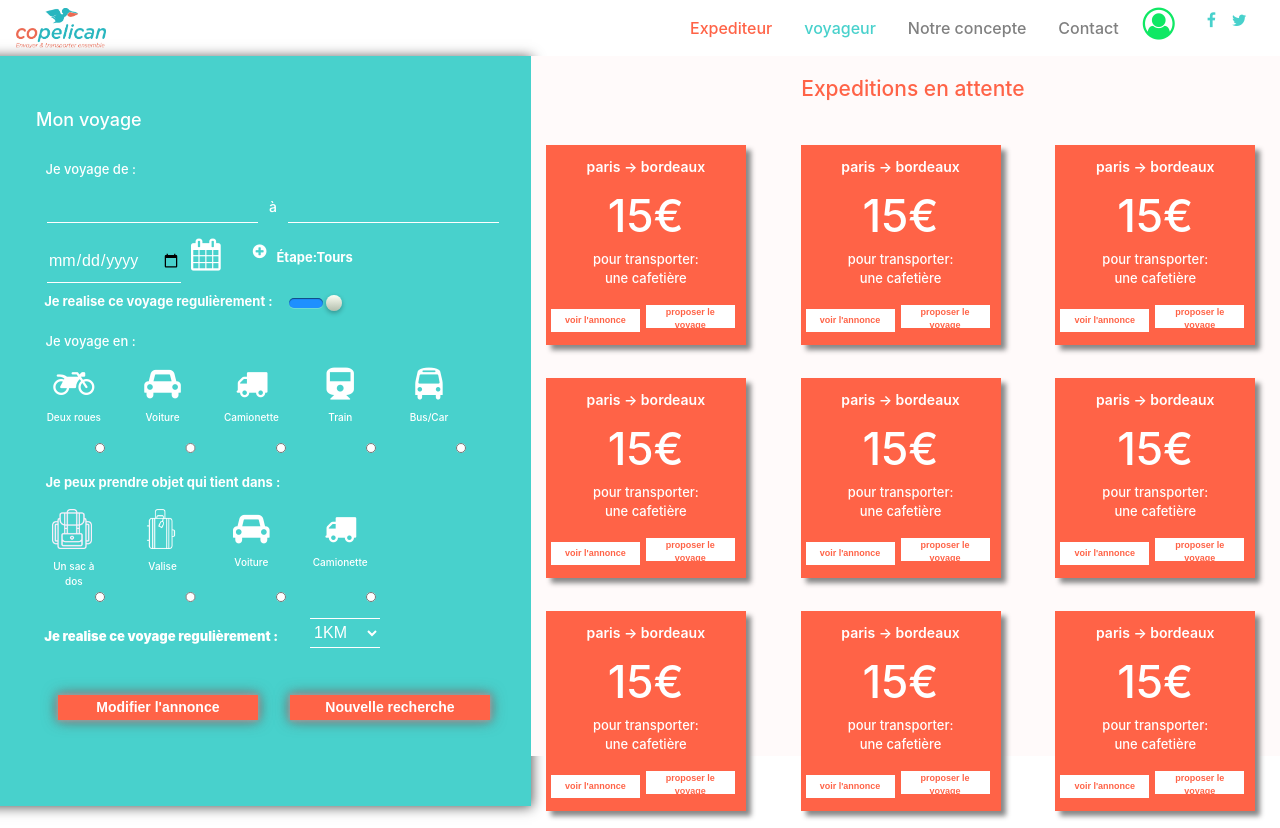
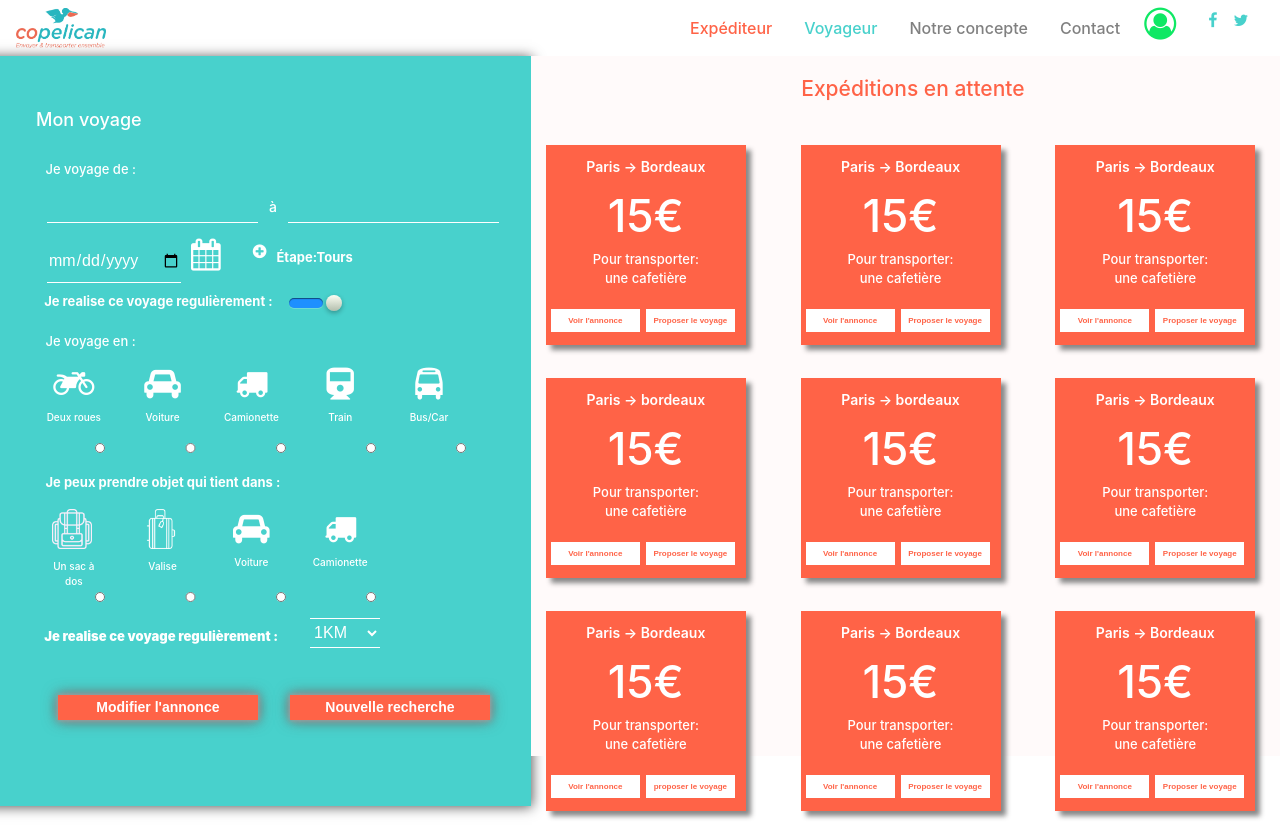
Before and after one commit to foussenii/page-copelican, a plain HTML site: page index.html in a window 1280 px wide. Drawn offline with nearby package versions, Linux system fonts and the light colour scheme.

Commit message:
rajout de div

```diff
--- a/copelican.css
+++ b/copelican.css
@@ -11,6 +11,7 @@ p {
     font-weight: 500;
     font-size: 13px;
 }
+
 button {
     height: 23px;
     width: 89px;
@@ -22,148 +23,26 @@ button {
     text-decoration: none;
     cursor: pointer;
 }
-input{
+
+input {
     border: 0;
     outline: 0;
     background: transparent;
     border-bottom: 1px solid white;
-    color:white;
-    font-size:10px;
+    color: white;
+    font-size: 10px;
 }
-input:focus{
-  color:white;
+
+input:focus {
+    color: white;
     font-size: 12px;
 }
-li{
+
+li {
     padding-left: 1em;
 }
-.col-md-7 {
-    background-color: #FFFAFA;
-    height: 700px;
-    margin: 0;
-    padding: 0;
-
-}
-
-.col-md-5 {
-    height: 750px;
-    background-color: #48D1CC;
-    box-shadow: 1px 1px 12px #555;
-    margin: 0;
-    padding: 0;
-
-}
-.col-md-4{
-  display: flex;
-  flex-direction: row;
-padding-left: 2em;
-margin-top: 1em;
-}
-.col-md-3{
-  color: white;
-  display: flex;
-  flex-direction: row;
-margin-top: 1em;
-}
-.depart{
-  color: white;
-  display: block;
-  padding-top: 9px;
-  padding-left: 10px;
-font-weight: 700;
-}
-.depart2{
-  color: white;
-  padding-top: 9px;
-  padding-left: 3.4em;
-font-weight: 700;}
-
-#ligne1{
-margin-left: 2em;
-
-}
-#espace-input{
-  padding-left:11px;
-  padding-right: 11px;
-  color: white;
-  font-size: 14px;
-  font-weight:500;
-}
-#orange{
-  color: #FF6347;
-  text-align: center;
-  font-weight: 500;
-  text-decoration: none;
-  display: block;
-  margin-left: 35em;
-  padding: 0.5em;
-
-}
-#cyan{
-color:#48D1CC;
-  font-weight: 500;
-  text-decoration: none;
-  display: block;
-  padding: 0.5em;
-}
-#user{
- color:#0FE864;
-  padding-right: 1em;
-}
-#espace {
-    color: #FF6347;
-    text-align: center;
-    padding-top: 1em;
-    padding-bottom: 1em;
-    font-size: 21px;
-}
-#espace2{
-  color: white;
-    font-size: 18px;
-    padding-top: 3em;
-    padding-left: 2em;
-padding-bottom: 1em;
-}
-#drop{
-  width: 70px;
-  height: 30px;
-
-color: white;
-  border: 0;
-    outline: 0;
-    background: transparent;
-    border-bottom: 1px solid white;
-    border-top:1px solid white;
-  margin-left: 2em;
-
-}
-.travel{
-  width: 40px;
-  height: 40px;
-  display: flex;
-  justify-content: center;
-margin-left: 0.5em;
-
-}
-.voyage{
-  color: white;
-  padding-left: 3.5em;
-  font-size: 13px;
-  padding-top: 4em;
-  font-weight: 500;
-}
-.slideOne {
-  width: 34px;
-  height: 10px;
-  background:#1E90FF;
-  margin-left: 1em;
-  margin-top: 15px;
-  position: relative;
-  border-radius: 50px;
-  box-shadow: inset 0px 1px 1px rgba(0, 0, 0, 0.5), 0px 1px 0px rgba(255, 255, 255, 0.2);}
 
 label {
-
     display: block;
     width: 16px;
     height: 16px;
@@ -177,79 +56,217 @@ margin-left: 0.5em;
     box-shadow: 0px 2px 5px 0px rgba(0, 0, 0, 0.3);
     transition: all 0.4s ease;
 }
+
 input[type=checkbox] {
     visibility: hidden;
-    &:checked + label {
-left:37px;
+    &:checked+label {
+        left: 37px;
     }
 }
+
 input[type=radio] {
-   background-color:transparent;
-   border:none;
-
+    background-color: transparent;
+    border: none;
 }
 
-.calendar{
+.col-md-7 {
+    background-color: #FFFAFA;
+    height: 700px;
+    margin: 0;
+    padding: 0;
+}
+
+.col-md-5 {
+    height: 750px;
+    background-color: #48D1CC;
+    box-shadow: 1px 1px 12px #555;
+    margin: 0;
+    padding: 0;
+}
+
+.col-md-4 {
+    display: flex;
+    flex-direction: row;
+    padding-left: 2em;
+    margin-top: 1em;
+}
+
+.col-md-3 {
+    color: white;
+    display: flex;
+    flex-direction: row;
+    margin-top: 1em;
+}
+
+.depart {
+    color: white;
+    display: block;
+    padding-top: 9px;
+    padding-left: 10px;
+    font-weight: 700;
+}
+
+.depart2 {
+    color: white;
+    padding-top: 9px;
+    padding-left: 3.4em;
+    font-weight: 700;
+}
+
+#ligne1 {
+    margin-left: 2em;
+}
+
+#espace-input {
+    padding-left: 11px;
+    padding-right: 11px;
+    color: white;
+    font-size: 14px;
+    font-weight: 500;
+}
+
+#orange {
+    color: #FF6347;
+    text-align: center;
+    font-weight: 500;
+    text-decoration: none;
+    display: block;
+    margin-left: 35em;
+    padding: 0.5em;
+}
+
+#cyan {
+    color: #48D1CC;
+    font-weight: 500;
+    text-decoration: none;
+    display: block;
+    padding: 0.5em;
+}
+
+#user {
+    color: #0FE864;
+    padding-right: 1em;
+}
+
+#espace {
+    color: #FF6347;
+    text-align: center;
+    padding-top: 1em;
+    padding-bottom: 1em;
+    font-size: 21px;
+}
+
+#espace2 {
+    color: white;
+    font-size: 18px;
+    padding-top: 3em;
+    padding-left: 2em;
+    padding-bottom: 1em;
+}
+
+#drop {
+    width: 70px;
+    height: 30px;
+    color: white;
+    border: 0;
+    outline: 0;
+    background: transparent;
+    border-bottom: 1px solid white;
+    border-top: 1px solid white;
+    margin-left: 2em;
+}
+
+.travel {
+    width: 40px;
+    height: 40px;
+    display: flex;
+    justify-content: center;
+    margin-left: 0.5em;
+}
+
+.voyage {
+    color: white;
+    padding-left: 3.5em;
+    font-size: 13px;
+    padding-top: 4em;
+    font-weight: 500;
+}
+
+.slideOne {
+    width: 34px;
+    height: 10px;
+    background: #1E90FF;
+    margin-left: 1em;
+    margin-top: 15px;
+    position: relative;
+    border-radius: 50px;
+    box-shadow: inset 0px 1px 1px rgba(0, 0, 0, 0.5), 0px 1px 0px rgba(255, 255, 255, 0.2);
+}
+
+.calendar {
     color: white;
     padding-left: 10px;
 }
-.button-plus{
-color:white;
+
+.button-plus {
+    color: white;
     padding-left: 2em;
     ;
+}
 
+.green {
+    color: #48D1CC;
 }
-.green{
-  color:#48D1CC;
-}
-.nav-link{
+
+.nav-link {
     color: grey;
     font-weight: 500;
 }
+
 .copelican {
     width: 90px;
     height: 40px;
 }
 
-
-
-.box{
+.box {
     display: flex;
     justify-content: center;
-  color:white;
+    color: white;
+}
 
-}
-.box2{
+.box2 {
     display: flex;
     flex-direction: column;
     justify-content: center;
     margin-left: 1.8em;
+}
 
-}
-.mobile{
+.mobile {
     width: 60px;
     height: 1px;
     margin-top: 1em;
     font-size: 10px;
 }
-.click{
+
+.click {
     justify-content: center;
     margin-left: 2em;
     margin-bottom: 1em;
-  display:flex;
+    display: flex;
     flex-direction: row;
 }
 
-.click1{
+.click1 {
     width: 74.3px;
     height: 10px;
     margin-left: 1em;
-    background-color:#FFF3F3;
+    background-color: #FFF3F3;
 }
 
-.centre{
+.centre {
     display: flex;
-  flex-direction: row;}
+    flex-direction: row;
+}
 
 .carre {
     background-color: #FF6347;
@@ -274,32 +291,32 @@ justify-content: center;
     font-size: 45px;
     font-weight: 500;
 }
-
-
 .line-block {
     display: flex;
     justify-content: space-around;
     justify-content: center;
 }
-
 .block {
     height: 30px;
     width: 95px;
 }
 
 .taille {
-    font-size: 9px;
+    font-size: 8px;
     color: #FF6347;
+    font-weight: 600;
 }
+
 .taille:hover {
     box-shadow: 0 0 5px #aaa, 0 0 10px #888, 0 0 15px #666;
 }
-.setting{
+
+.setting {
     padding-top: 2em;
     padding-left: 2em;
+}
 
-}
-.long{
+.long {
     width: 200px;
     height: 25px;
     font-size: 14px;
--- a/index.html
+++ b/index.html
@@ -27,10 +27,10 @@
         <div class="navbar-collapse collapse" id="navbarsExampleDefault" aria-expanded="false">
             <ul class="navbar-nav mr-auto">
                 <li class="nav-item active">
-                    <a id="orange" href="#">Expediteur</a>
+                    <a id="orange" href="#">Expéditeur</a>
                 </li>
                 <li class="nav-item active">
-                    <a id="cyan" href="#">voyageur </a>
+                    <a id="cyan" href="#">Voyageur </a>
                 </li>
                 <li class="nav-item active">
                     <a class="nav-link" href="#">Notre concepte </a>
@@ -178,16 +178,114 @@
             </div>
         </div>
         <div class="col-md-7">
-            <h4 id="espace">Expeditions en attente</h4>
+            <h4 id="espace">Expéditions en attente</h4>
             <div class="row">
                 <div class="col-md-4">
                     <div class="carre">
-                        <h6 class="titre">paris → bordeaux</h6>
+                        <h6 class="titre">Paris → Bordeaux</h6>
                         <span class="chiffre">15€</span>
-                        <p>pour transporter:<br> une cafetière</p>
+                        <p>Pour transporter:<br> une cafetière</p>
                         <div class="line-block">
                             <div class="block">
-                                <button class="taille" type="button" name="button">voir l'annonce</button>
+                                <button class="taille" type="button" name="button">Voir l'annonce</button>
+                            </div>
+                            <div class="block">
+                                <button class="taille" type="button">Proposer le voyage</button>
+                            </div>
+                        </div>
+                    </div>
+                </div>
+                <div class="col-md-4">
+                    <div class="carre">
+                        <h6 class="titre">Paris → Bordeaux</h6>
+                        <span class="chiffre">15€</span>
+                        <p>Pour transporter:<br> une cafetière</p>
+                        <div class="line-block">
+                            <div class="block">
+                                <button class="taille" type="button" name="button">Voir l'annonce</button>
+                            </div>
+                            <div class="block">
+                                <button class="taille" type="button">Proposer le voyage</button>
+                            </div>
+                        </div>
+                    </div>
+                </div>
+
+                <div class="col-md-4">
+                    <div class="carre">
+                        <h6 class="titre">Paris → Bordeaux</h6>
+                        <span class="chiffre">15€</span>
+                        <p>Pour transporter:<br> une cafetière</p>
+                        <div class="line-block">
+                            <div class="block">
+                                <button class="taille" type="button" name="button">Voir l'annonce</button>
+                            </div>
+                            <div class="block">
+                                <button class="taille" type="button">Proposer le voyage</button>
+                            </div>
+                        </div>
+                    </div>
+                </div>
+
+            </div>
+            <div class="row">
+                <div class="col-md-4">
+                    <div class="carre">
+                        <h6 class="titre">Paris → bordeaux</h6>
+                        <span class="chiffre">15€</span>
+                        <p>Pour transporter:<br> une cafetière</p>
+                        <div class="line-block">
+                            <div class="block">
+                                <button class="taille" type="button" name="button">Voir l'annonce</button>
+                            </div>
+                            <div class="block">
+                                <button class="taille" type="button">Proposer le voyage</button>
+                            </div>
+                        </div>
+                    </div>
+                </div>
+                <div class="col-md-4">
+                    <div class="carre">
+                        <h6 class="titre">Paris → bordeaux</h6>
+                        <span class="chiffre">15€</span>
+                        <p>Pour transporter:<br> une cafetière</p>
+                        <div class="line-block">
+                            <div class="block">
+                                <button class="taille" type="button" name="button">Voir l'annonce</button>
+                            </div>
+                            <div class="block">
+                                <button class="taille" type="button">Proposer le voyage</button>
+                            </div>
+                        </div>
+                    </div>
+                </div>
+
+                <div class="col-md-4">
+                    <div class="carre">
+                        <h6 class="titre">Paris → Bordeaux</h6>
+                        <span class="chiffre">15€</span>
+                        <p>Pour transporter:<br> une cafetière</p>
+                        <div class="line-block">
+                            <div class="block">
+                                <button class="taille" type="button" name="button">Voir l'annonce</button>
+                            </div>
+                            <div class="block">
+                                <button class="taille" type="button">Proposer le voyage</button>
+                            </div>
+                        </div>
+                    </div>
+                </div>
+
+            </div>
+            <div class="row">
+                <div class="col-md-4">
+                    <div class="carre">
+                        <h6 class="titre">Paris → Bordeaux</h6>
+                        <span class="chiffre">15€</span>
+                        <p>Pour transporter:<br> une cafetière</p>
+                        <div class="line-block">
+                            <div class="block">
+                                <button class="taille" type="button" name="button">Voir l'annonce</button>
                             </div>
                             <div class="block">
                                 <button class="taille" type="button">proposer le voyage</button>
@@ -197,15 +295,15 @@
                 </div>
                 <div class="col-md-4">
                     <div class="carre">
-                        <h6 class="titre">paris → bordeaux</h6>
+                        <h6 class="titre">Paris → Bordeaux</h6>
                         <span class="chiffre">15€</span>
-                        <p>pour transporter:<br> une cafetière</p>
+                        <p>Pour transporter:<br> une cafetière</p>
                         <div class="line-block">
                             <div class="block">
-                                <button class="taille" type="button" name="button">voir l'annonce</button>
+                                <button class="taille" type="button" name="button">Voir l'annonce</button>
                             </div>
                             <div class="block">
-                                <button class="taille" type="button">proposer le voyage</button>
+                                <button class="taille" type="button">Proposer le voyage</button>
                             </div>
                         </div>
                     </div>
@@ -213,113 +311,15 @@
 
                 <div class="col-md-4">
                     <div class="carre">
-                        <h6 class="titre">paris → bordeaux</h6>
+                        <h6 class="titre">Paris → Bordeaux</h6>
                         <span class="chiffre">15€</span>
-                        <p>pour transporter:<br> une cafetière</p>
+                        <p>Pour transporter:<br> une cafetière</p>
                         <div class="line-block">
                             <div class="block">
-                                <button class="taille" type="button" name="button">voir l'annonce</button>
+                                <button class="taille" type="button" name="button">Voir l'annonce</button>
                             </div>
                             <div class="block">
-                                <button class="taille" type="button">proposer le voyage</button>
-                            </div>
-                        </div>
-                    </div>
-                </div>
-
-            </div>
-            <div class="row">
-                <div class="col-md-4">
-                    <div class="carre">
-                        <h6 class="titre">paris → bordeaux</h6>
-                        <span class="chiffre">15€</span>
-                        <p>pour transporter:<br> une cafetière</p>
-                        <div class="line-block">
-                            <div class="block">
-                                <button class="taille" type="button" name="button">voir l'annonce</button>
-                            </div>
-                            <div class="block">
-                                <button class="taille" type="button">proposer le voyage</button>
-                            </div>
-                        </div>
-                    </div>
-                </div>
-                <div class="col-md-4">
-                    <div class="carre">
-                        <h6 class="titre">paris → bordeaux</h6>
-                        <span class="chiffre">15€</span>
-                        <p>pour transporter:<br> une cafetière</p>
-                        <div class="line-block">
-                            <div class="block">
-                                <button class="taille" type="button" name="button">voir l'annonce</button>
-                            </div>
-                            <div class="block">
-                                <button class="taille" type="button">proposer le voyage</button>
-                            </div>
-                        </div>
-                    </div>
-                </div>
-
-                <div class="col-md-4">
-                    <div class="carre">
-                        <h6 class="titre">paris → bordeaux</h6>
-                        <span class="chiffre">15€</span>
-                        <p>pour transporter:<br> une cafetière</p>
-                        <div class="line-block">
-                            <div class="block">
-                                <button class="taille" type="button" name="button">voir l'annonce</button>
-                            </div>
-                            <div class="block">
-                                <button class="taille" type="button">proposer le voyage</button>
-                            </div>
-                        </div>
-                    </div>
-                </div>
-
-            </div>
-            <div class="row">
-                <div class="col-md-4">
-                    <div class="carre">
-                        <h6 class="titre">paris → bordeaux</h6>
-                        <span class="chiffre">15€</span>
-                        <p>pour transporter:<br> une cafetière</p>
-                        <div class="line-block">
-                            <div class="block">
-                                <button class="taille" type="button" name="button">voir l'annonce</button>
-                            </div>
-                            <div class="block">
-                                <button class="taille" type="button">proposer le voyage</button>
-                            </div>
-                        </div>
-                    </div>
-                </div>
-                <div class="col-md-4">
-                    <div class="carre">
-                        <h6 class="titre">paris → bordeaux</h6>
-                        <span class="chiffre">15€</span>
-                        <p>pour transporter:<br> une cafetière</p>
-                        <div class="line-block">
-                            <div class="block">
-                                <button class="taille" type="button" name="button">voir l'annonce</button>
-                            </div>
-                            <div class="block">
-                                <button class="taille" type="button">proposer le voyage</button>
-                            </div>
-                        </div>
-                    </div>
-                </div>
-
-                <div class="col-md-4">
-                    <div class="carre">
-                        <h6 class="titre">paris → bordeaux</h6>
-                        <span class="chiffre">15€</span>
-                        <p>pour transporter:<br> une cafetière</p>
-                        <div class="line-block">
-                            <div class="block">
-                                <button class="taille" type="button" name="button">voir l'annonce</button>
-                            </div>
-                            <div class="block">
-                                <button class="taille" type="button">proposer le voyage</button>
+                                <button class="taille" type="button">Proposer le voyage</button>
                             </div>
                         </div>
                     </div>
```
Lines whose indentation alone changed are shown as unchanged.
